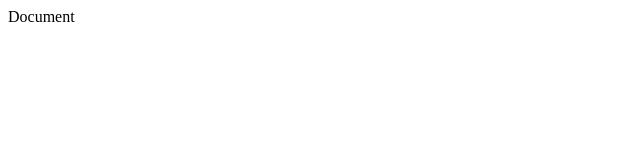
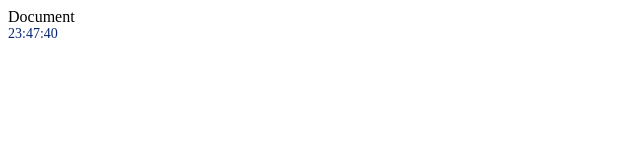
Before and after one commit to MrMilkman/test, a plain HTML site: page 7 lesson/time/time.html in a window 1280 px wide. Shown: the full height of the page, 0-640 px from the left. Drawn offline with Linux system fonts and the light colour scheme.

Commit message:
исправил 7 задание

```diff
--- a/7 lesson/time/time.html
+++ b/7 lesson/time/time.html
@@ -7,7 +7,7 @@
 	<title>Document</title>
 </head>
 <body>
-
+	<div id="timer" style="color:#06266F; font-size:14px"></div></p>
 	<script src="time.js">
 
 </script>
--- a/7 lesson/time/time.js
+++ b/7 lesson/time/time.js
@@ -10,7 +10,7 @@ hour = nolik(hour);
 min = nolik(min);
 sec = nolik(sec);
 
-console.log(hour + ":" + min + ":" +sec);
+document.getElementById('timer').textContent = hour + ":" + min + ":" +sec;
 time = setTimeout(Time, 1000);
 }
 
```
